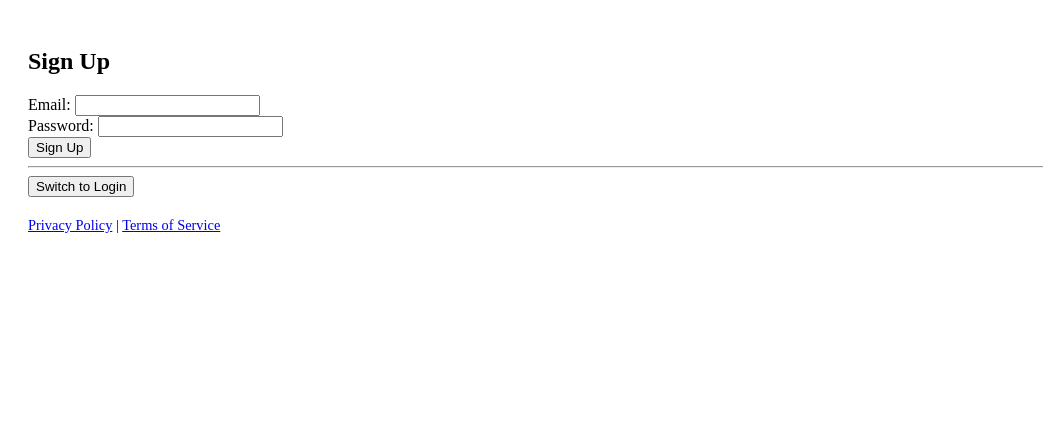
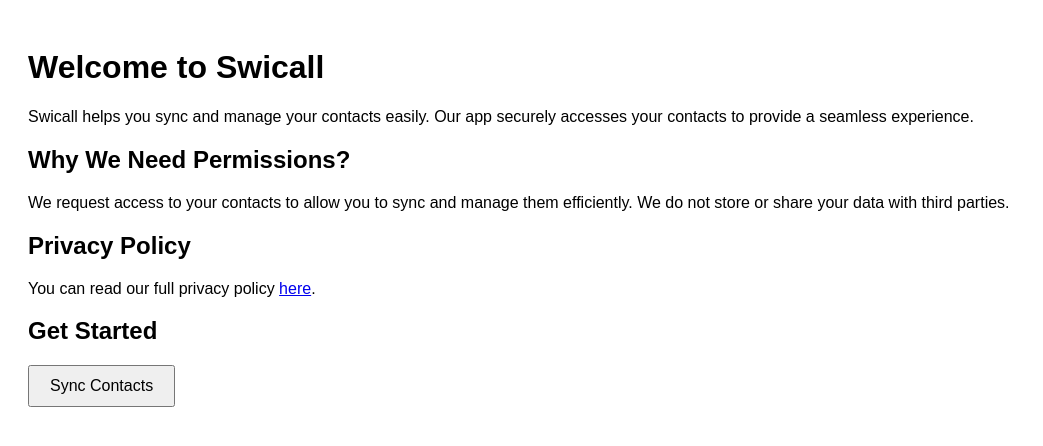
Before and after one commit to Shairaaj/Swicall, a React (Vite) app in the folder frontend/: page / in a window 1280 px wide. Shown: the top 446 px of the page, without its empty margins (0-1043 px from the left). Built offline with nearby package versions, Linux system fonts and the light colour scheme.

Commit message:
added a homepage

```diff
--- a/frontend/src/App.jsx
+++ b/frontend/src/App.jsx
@@ -1,25 +1,24 @@
 import React from "react";
 import { Routes, Route, Navigate } from "react-router-dom";
+import HomePage from "./components/HomePage"; // Import HomePage
 import LoginSignup from "./components/LoginSignup";
 import SyncPage from "./components/SyncPage";
 import ContactsPage from "./components/ContactsPage";
-import PrivacyPolicy from "./components/PrivacyPolicy"; // Import privacy page
+import PrivacyPolicy from "./components/PrivacyPolicy";
 
 const App = () => {
   const token = localStorage.getItem("token");
   return (
     <Routes>
-      <Route
-        path="/"
-        element={token ? <Navigate to="/contacts" /> : <LoginSignup />}
-      />
+      <Route path="/" element={<HomePage />} />
+      <Route path="/login" element={<LoginSignup />} />
       <Route
         path="/sync"
-        element={token ? <SyncPage /> : <Navigate to="/" />}
+        element={token ? <SyncPage /> : <Navigate to="/login" />}
       />
       <Route
         path="/contacts"
-        element={token ? <ContactsPage /> : <Navigate to="/" />}
+        element={token ? <ContactsPage /> : <Navigate to="/login" />}
       />
       <Route path="/privacy" element={<PrivacyPolicy />} />
     </Routes>
--- /dev/null
+++ b/frontend/src/components/HomePage.jsx
@@ -0,0 +1,34 @@
+//components/HomePage.jsx
+import React from "react";
+import { Link } from "react-router-dom";
+
+const HomePage = () => {
+  return (
+    <div style={{ padding: "20px", fontFamily: "Arial, sans-serif" }}>
+      <h1>Welcome to Swicall</h1>
+      <p>
+        Swicall helps you sync and manage your contacts easily. Our app securely
+        accesses your contacts to provide a seamless experience.
+      </p>
+      <h2>Why We Need Permissions?</h2>
+      <p>
+        We request access to your contacts to allow you to sync and manage them
+        efficiently. We do not store or share your data with third parties.
+      </p>
+      <h2>Privacy Policy</h2>
+      <p>
+        You can read our full privacy policy <a href="/privacy">here</a>.
+      </p>
+      <h2>Get Started</h2>
+      <Link to="/sync">
+        <button
+          style={{ padding: "10px 20px", fontSize: "16px", cursor: "pointer" }}
+        >
+          Sync Contacts
+        </button>
+      </Link>
+    </div>
+  );
+};
+
+export default HomePage;
```
